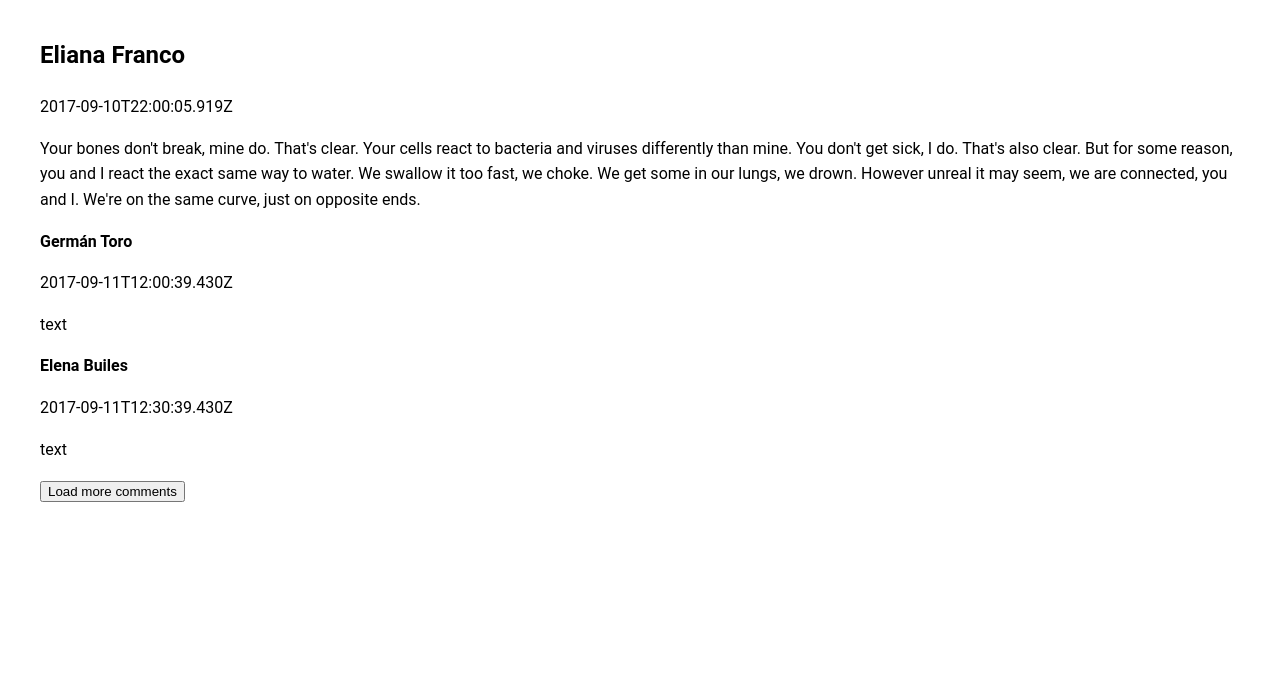
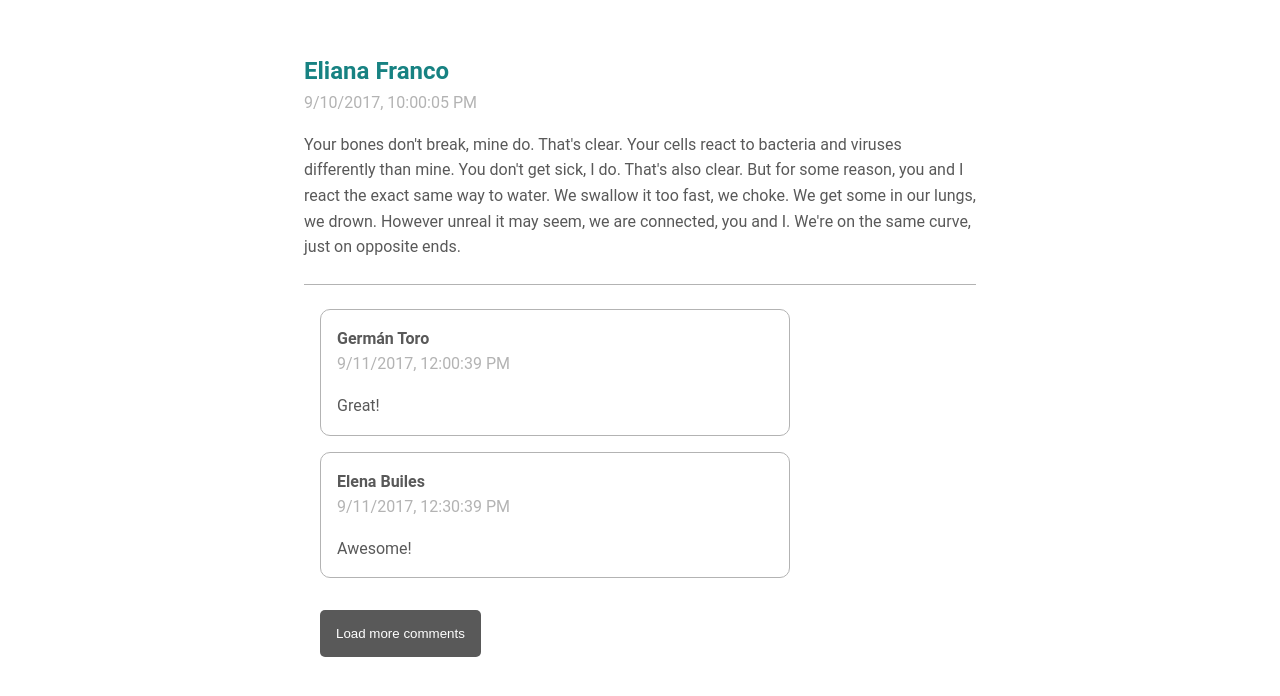
Before and after one commit to SamuelSlavik/whys-react, a React (Create React App) app: page / in a window 1280 px wide. Shown: the top 696 px of the page. Built offline with nearby package versions, Linux system fonts and the light colour scheme.

Commit message:
Add some nice styling

```diff
--- a/src/App.tsx
+++ b/src/App.tsx
@@ -5,8 +5,18 @@ import {Article} from "./components/article/Article";
 import {Comment} from "./components/comment/Comment";
 import {Loader} from "./components/loader/Loader";
 import {ArticleModel, CommentModel, LoadingFlags} from "./lib/models";
+import {ThemeProvider} from "styled-components";
+import {StyledButton} from "./components/styles/Button.styled";
 
 function App(): JSX.Element {
+  // Theme colors for styled components
+  const theme = {
+    primaryColor: "#595959",
+    secondaryColor: "#b3b3b3",
+    backgroundColor: "#FFFFFF",
+    accentColor: "#178282",
+  }
+
   // Loading flag for each object to display the content when it's ready
   // Doesn't like the idea of having object with three attributes, but according to the assignment, only the app.tsx is responsible for loading data
   // For better scaling would love to separate these fetches into more components
@@ -68,7 +78,10 @@ function App(): JSX.Element {
   // Load article
   // Simulating a delay of 2 seconds (easy counting)
   // chaining the fetchComments after the article is fetched
+  // Cleaning the articles in the begining for better testing experience
   const fetchArticle = async () => {
+    setComments([])
+    setAllCommentsLoaded(false)
     setLoading((prev) => ({...prev, article: true}))
     try {
       const response = await new Promise<ArticleModel>(resolve =>
@@ -91,6 +104,7 @@ function App(): JSX.Element {
   }, []);
 
   return (
+    <ThemeProvider theme={theme}>
       <Container>
         {/* Conditionally rendering articles and comments if they are loaded. The loader is just a ternary operator wrapped into single component. */}
         <Loader loading={loading.article}>
@@ -101,22 +115,22 @@ function App(): JSX.Element {
           />
         </Loader>
         <Loader loading={loading.comments}>
-        {comments.map((comment) => (
+          {comments.map(({id, author, date, text}) => (
             <Comment
-            key={comment.id}
-            author={comment.author}
-            date={comment.date}
-            text={comment.text}
+              key={id}
+              author={author}
+              date={date}
+              text={text}
             />
           ))}
         </Loader>
         {/* Rendering the button only if comments are loaded and hiding it again if all comments are loaded */}
         {
-        (comments.length > 0 && !allCommentsLoaded) && <button onClick={fetchMoreComments}>Load more comments</button>
+          (comments.length > 0 && !allCommentsLoaded) && <StyledButton onClick={fetchMoreComments}>Load more comments</StyledButton>
         }
         <Loader loading={loading.moreComments}></Loader>
-
       </Container>
+    </ThemeProvider>
   )
 }
 
--- a/src/components/article/Article.styled.ts
+++ b/src/components/article/Article.styled.ts
@@ -5,4 +5,25 @@ export const StyledArticle = styled.div`
   height: auto;
   text-align: left;
 
+  h2 {
+    font-size: 1.5rem;
+    margin-bottom: 0;
+    padding: 0;
+    color: ${({theme}) => theme.accentColor};
+  }
+  .date {
+    margin-top: 0;
+    padding: 0;
+    color: ${({theme}) => theme.secondaryColor};
+  }
+  .text {
+    color: ${({theme}) => theme.primaryColor};
+  }
 `
+
+export const Hr = styled.hr`
+  border: 0;
+  height: 1px;
+  background: ${({theme}) => theme.secondaryColor};
+  margin: 1.5rem 0;
+`
--- a/src/components/article/Article.tsx
+++ b/src/components/article/Article.tsx
@@ -1,5 +1,5 @@
 import React from "react";
-import {StyledArticle} from "./Article.styled";
+import {StyledArticle, Hr} from "./Article.styled";
 
 type ArticleProps = {
   author: string
@@ -11,8 +11,10 @@ export const Article: React.FC<ArticleProps> = ({author, date, text}) => {
   return (
     <StyledArticle>
       <h2>{author}</h2>
-      <p>{date}</p>
-      <p>{text}</p>
+      {/* Basing date parsing, for better result I would suggest to separate parsing function into some helperFunctions.ts */}
+      <p className={"date"}>{new Date(date).toLocaleString()}</p>
+      <p className={"text"}>{text}</p>
+      <Hr></Hr>
     </StyledArticle>
   )
 }
--- a/src/components/comment/Comment.styled.ts
+++ b/src/components/comment/Comment.styled.ts
@@ -1,7 +1,31 @@
 import styled from "styled-components";
 
 export const StyledComment = styled.div`
-  width: 100%;
+  width: 70%;
   height: auto;
   text-align: left;
+  color: ${({theme}) => theme.primaryColor};
+  display: flex;
+  flex-direction: column;
+  gap: 1rem;
+  padding: 1rem;
+  margin-bottom: 1rem;
+  margin-left: 1rem;
+  border-radius: 10px;
+  border: 1px solid ${({theme}) => theme.secondaryColor};
+
+  .author {
+    font-weight: 600;
+    margin: 0;
+    padding: 0;
+  }
+  .date {
+    color: ${({theme}) => theme.secondaryColor};
+    margin: 0;
+    padding: 0;
+  }
+  .text {
+    margin: 0;
+    color: ${({theme}) => theme.primaryColor};
+  }
 `
--- a/src/components/comment/Comment.tsx
+++ b/src/components/comment/Comment.tsx
@@ -9,9 +9,12 @@ type CommentProps = {
 export const Comment: React.FC<CommentProps> = ({author, text, date}) => {
   return (
     <StyledComment>
-      <p><b>{author}</b></p>
-      <p>{date}</p>
-      <p>text</p>
+      <div>
+        <p className={"author"}><b>{author}</b></p>
+        {/* Basing date parsing, for better result I would suggest to separate parsing function into some helperFunctions.ts */}
+        <p className={"date"}>{new Date(date).toLocaleString()}</p>
+      </div>
+      <p className={"text"}>{text}</p>
     </StyledComment>
   )
 }
--- /dev/null
+++ b/src/components/loader/Loader.styled.ts
@@ -0,0 +1,19 @@
+import styled from "styled-components";
+
+export const StyledLoader = styled.div `
+  width: 3rem;
+  aspect-ratio: 4;
+  --_g: no-repeat radial-gradient(circle closest-side, ${({theme}) => theme.accentColor} 90%, transparent);
+  background:
+    var(--_g) 0%   50%,
+    var(--_g) 50%  50%,
+    var(--_g) 100% 50%;
+  background-size: calc(100%/3) 100%;
+  animation: dots 1s infinite linear;
+
+  @keyframes dots {
+    33%{background-size:calc(100%/3) 0%  ,calc(100%/3) 100%,calc(100%/3) 100%}
+    50%{background-size:calc(100%/3) 100%,calc(100%/3) 0%  ,calc(100%/3) 100%}
+    66%{background-size:calc(100%/3) 100%,calc(100%/3) 100%,calc(100%/3) 0%  }
+  }
+`
--- a/src/components/loader/Loader.tsx
+++ b/src/components/loader/Loader.tsx
@@ -1,4 +1,5 @@
 import React from "react";
+import {StyledLoader} from "./Loader.styled";
 
 type LoaderProps = {
   loading?: boolean
@@ -10,7 +11,7 @@ export const Loader: React.FC<LoaderProps> = ({loading = true, children}) => {
     <>
       {
         loading ?
-          <div>Loading... </div> :
+          <StyledLoader></StyledLoader> :
           <>{children}</>
       }
     </>
--- /dev/null
+++ b/src/components/styles/Button.styled.ts
@@ -0,0 +1,16 @@
+import styled from "styled-components";
+
+export const StyledButton = styled.button `
+  background-color: ${({theme}) => theme.primaryColor};
+  color: ${({theme}) => theme.backgroundColor};
+  padding: 1rem;
+  border: none;
+  border-radius: 5px;
+  cursor: pointer;
+  transition: all 0.3s ease;
+  margin: 1rem;
+
+  &:hover {
+    background-color: ${({theme}) => theme.accentColor};
+  }
+`
--- a/src/components/styles/Container.styled.ts
+++ b/src/components/styles/Container.styled.ts
@@ -2,8 +2,8 @@ import styled from 'styled-components'
 
 export const Container = styled.div `
   width: 100%;
-  max-width: 1200px;
+  max-width: 800px;
   margin: 0 auto;
-  padding: 1rem 0;
+  padding: 2rem 4rem;
   position: relative;
 `
```
Lines whose indentation alone changed are shown as unchanged.
